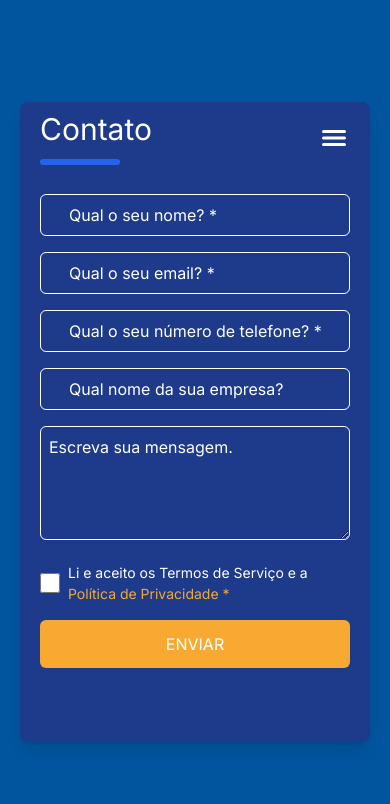
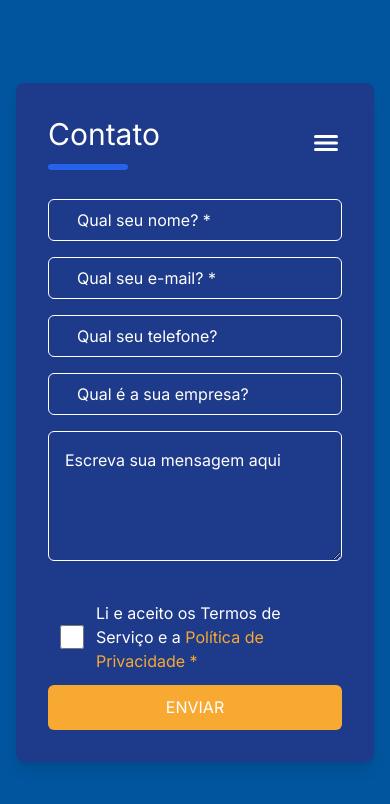
Before and after one commit to luxsoftw/SweetHubFrontend, a Next.js app: page /contact in a window 390 px wide. Shown: the top 804 px of the page. Built offline with nearby package versions, Linux system fonts and the light colour scheme.

Commit message:
feat: responsiveContact

```diff
--- a/app/contact/page.tsx
+++ b/app/contact/page.tsx
@@ -1,51 +1,88 @@
 import HeaderContact from "./components/header-contact";
 import InputFormContact from "./components/input-form-contact";
 
+import Image from "next/image";
+
 const Contact = () => {
    return (
-      <div className="flex h-screen items-center justify-center bg-[#00559E]">
-         <div className="h-[640px] w-[350px] max-w-md rounded-lg bg-blue-900 px-5 py-2 shadow-lg">
+      <div className="flex min-h-screen w-full items-center justify-center bg-[#00559E] px-4 sm:px-6 lg:px-8">
+         <div className="h-full w-full rounded-lg bg-blue-900 p-8 shadow-lg md:max-w-4xl md:rounded-3xl lg:h-[700px]">
+            <div className="lg:hidden">
                <HeaderContact />
+            </div>
+            <button className="hidden lg:flex">
+               <Image
+                  className="h-[20px] w-[20px]"
+                  src="/ios-close-empty.png"
+                  alt="Ios Close"
+                  quality={100}
+                  width={193}
+                  height={100}
+               />
+            </button>
+            <section className="hidden text-white lg:flex lg:flex-col">
+               <h1 className="text-center text-5xl font-bold">
+                  Diga Olá para nós
+               </h1>
+               <h1 className="pt-2 text-center text-[25px] font-normal">
+                  Entre em contato conosco a qualquer momento e responderemos o
+                  mais rápido possível.
+               </h1>
+            </section>
+            <section className="w-full">
+               <form className="mt-7 flex w-full grid-cols-1 flex-col gap-y-4 md:grid md:grid-cols-2 md:gap-4 md:gap-y-10">
+                  <InputFormContact placeholder="Qual seu nome? *" />
 
-            <form className="mt-7 space-y-4">
-               <InputFormContact placeholder="Qual o seu nome? *" />
+                  <InputFormContact placeholder="Qual seu e-mail? *" />
 
-               <InputFormContact placeholder="Qual o seu email? *" />
+                  <InputFormContact
+                     type="tel"
+                     placeholder="Qual seu telefone?"
+                  />
 
-               <InputFormContact placeholder="Qual o seu número de telefone? *" />
-
-               <InputFormContact placeholder="Qual nome da sua empresa?" />
+                  <InputFormContact placeholder="Qual é a sua empresa?" />
 
                   <textarea
-                  placeholder="Escreva sua mensagem."
-                  className="w-full rounded-md border border-white bg-transparent p-2 text-white placeholder:text-white focus:border-none focus:text-[#F7A932] focus:outline-none focus:ring-2 focus:ring-[#F7A932] focus:placeholder:text-[#F7A932]"
+                     placeholder="Escreva sua mensagem aqui"
+                     className="col-span-2 w-full rounded-md border border-white bg-transparent p-4 text-white placeholder:text-white focus:border-none focus:text-[#F7A932] focus:outline-none focus:ring-2 focus:ring-[#F7A932] focus:placeholder:text-[#F7A932]"
                      rows={4}
                   ></textarea>
-
+               </form>
+            </section>
+            <section className="flex flex-col pt-10 md:flex-row md:justify-around">
+               <div className="flex">
                   <div className="flex items-center">
                      <input
                         type="checkbox"
                         id="terms"
-                     className="mr-2 flex size-5 accent-[#F7A932]"
+                        className="ml-3 mr-3 h-6 w-6 accent-[#F7A932] md:mr-8"
                      />
+                  </div>
                   <label
                      htmlFor="terms"
-                     className="text-[14px] font-normal text-white"
+                     className="font-normal text-white md:text-[20px]"
                   >
                      Li e aceito os Termos de Serviço e a{" "}
-                     <h1 className="text-[#F7A932]">
+                     <span className="text-[#F7A932]">
                         Política de Privacidade *
-                     </h1>
+                     </span>
                   </label>
                </div>
 
                <button
                   type="submit"
-                  className="w-full rounded-md bg-[#F7A932] p-3 text-center font-normal text-white hover:bg-yellow-500"
+                  className="mt-0 hidden h-[50px] w-[250px] items-center justify-center rounded-3xl bg-[#F7A932] text-center font-normal text-white hover:bg-yellow-500 md:flex"
+               >
+                  ENVIAR MENSAGEM
+               </button>
+
+               <button
+                  type="submit"
+                  className="mx-auto mt-3 flex h-[45px] w-full items-center justify-center rounded-md bg-[#F7A932] px-4 text-center font-normal text-white hover:bg-yellow-500 md:hidden"
                >
                   ENVIAR
                </button>
-            </form>
+            </section>
          </div>
       </div>
    );
--- a/package.json
+++ b/package.json
@@ -10,6 +10,7 @@
       "prepare": "husky"
    },
    "dependencies": {
+      "mvp": "file:",
       "next": "14.2.5",
       "react": "^18",
       "react-dom": "^18",
```
Also changed, not shown: public/ios-close-empty.png (added), 1 other file (tests, documents, lock files or other folders). Lines whose indentation alone changed are shown as unchanged.
